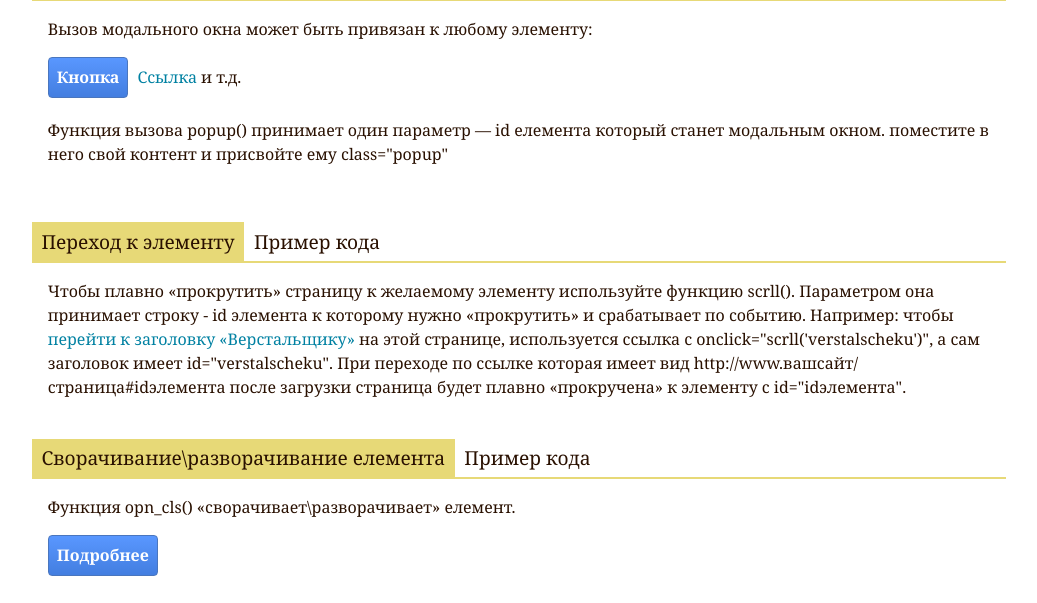
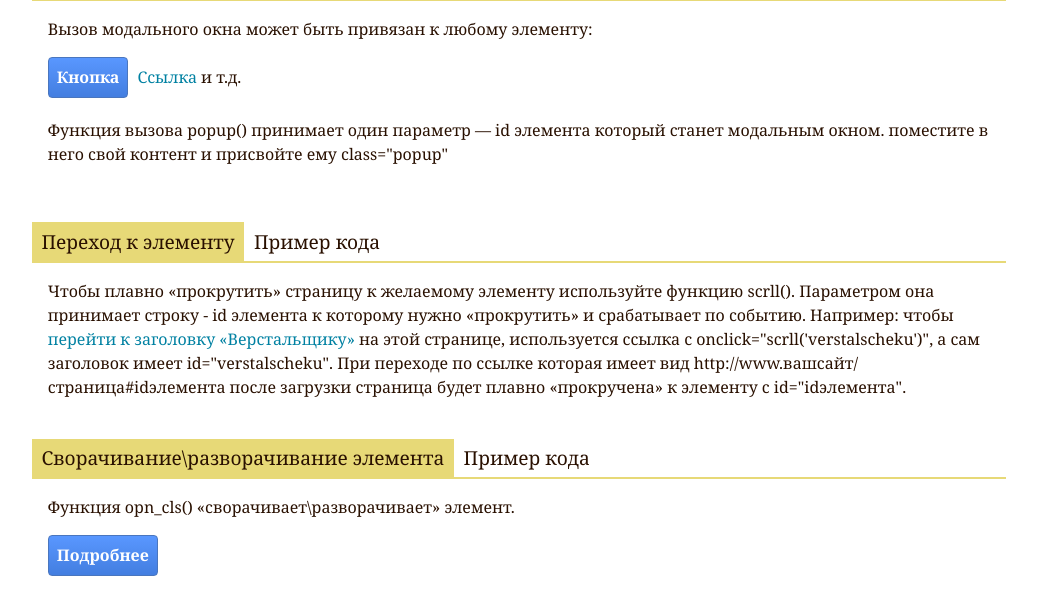
Before and after one commit to kroloburet/TAGRA_CMS, a PHP site: page /database/UI_fraimwork/info.html in a window 1280 px wide. Shown: the part 5162-5765 px from the top of the page, without its empty margins (121-1158 px from the left). Run offline with PHP 8.4, Linux system fonts and the light colour scheme.

Commit message:
Оптимизация кода

```diff
--- a/UI_fraimwork/info.html
+++ b/UI_fraimwork/info.html
@@ -435,7 +435,7 @@ Dolores, aliquid consequuntur harum, quia voluptatem</pre>
         <p>Вызов модального окна может быть привязан к любому элементу:</p>
         <p><button type="button" onclick="popup('pop')">Кнопка</button>
         <a href="#" onclick="popup('pup');return false">Ссылка</a> и т.д.</p>
-        <p>Функция вызова popup() принимает один параметр — id елемента который станет модальным окном. поместите в него свой контент и присвойте ему class="popup"</p>
+        <p>Функция вызова popup() принимает один параметр — id элемента который станет модальным окном. поместите в него свой контент и присвойте ему class="popup"</p>
         <div id="pop" class="popup">
          <h3>Привет!</h3>
          Окно активировано кнопкой.
@@ -486,13 +486,13 @@ assumenda quas qui hic fugiat labore repellendus quos voluptatibus autem dolorem
      </dl>
 
      <dl class="tabs">
-      <dt class="tab_active">Сворачивание\разворачивание елемента</dt>
+      <dt class="tab_active">Сворачивание\разворачивание элемента</dt>
       <dd>
        <div class="tab_content">
-        <p>Функция opn_cls() &laquo;сворачивает\разворачивает&raquo; елемент.</p>
+        <p>Функция opn_cls() &laquo;сворачивает\разворачивает&raquo; элемент.</p>
         <button type="button" onclick="opn_cls('hid_elem')">Подробнее</button>
         <div class="opn_cls" id="hid_elem">
-         Обработчик кнопки запускает функцию opn_cls('hid_elem') в которую передан id елемента который должен сворачиваться\разворачиваться - в данном случае &lt;div id="hid_elem"&gt;. Чтобы елемент был скрыт по умолчанию назначте ему class="opn_cls" или style="display:none".<br>
+         Обработчик кнопки запускает функцию opn_cls('hid_elem') в которую передан id элемента который должен сворачиваться\разворачиваться - в данном случае &lt;div id="hid_elem"&gt;. Чтобы элемент был скрыт по умолчанию назначте ему class="opn_cls" или style="display:none".<br>
          <a href="#" onclick="opn_cls('hid_elem');return false">Скрыть подробности</a>
         </div>
        </div>
--- a/UI_fraimwork/js.js
+++ b/UI_fraimwork/js.js
@@ -123,13 +123,13 @@ function tt(trig,e_hide){
 function scrll(targ){$('body,html').animate({scrollTop:$('#'+targ).offset().top},800);}
 
 //////////////////////////////////////////////////////////////свертывание/развертывание контента
-function opn_cls(el/*id елемента*/){$('#'+el).slideToggle(200);}
+function opn_cls(el/*id элемента*/){$('#'+el).slideToggle(200);}
 
 //////////////////////////////////////////////////////////////лимит ввода символов в поле
 function lim(elm/*this*/,lim/*(число) - лимит символов в поле*/){
  var el=$(elm),//поле
      val=el.val(),//значение поля
-     l=el.next('span.lim').get(0),//существующий елемент счетчика
+     l=el.next('span.lim').get(0),//существующий элемент счетчика
      l_c=$(l).find('.lim_count');//контейнер подсчета в счетчике
  if(!l){//если счетчик еще не создан
   var l_c=$('<i/>',{class:'lim_count',html:parseInt(lim,10)-val.length}),//контейнер подсчета в счетчике
--- a/application/helpers/back/redactor_helper.php
+++ b/application/helpers/back/redactor_helper.php
@@ -63,7 +63,7 @@ var mce_overall_conf={//глобальная конфигурация редак
 //////////////////////////////////////////////////настройки текстового редактора по умолчанию
 tinymce.init(Object.assign({},mce_overall_conf,{
  selector: "#layout_t,#layout_l,#layout_r,#layout_b,#conf_special,#special",
- inline: true//редактор появляется после клика в елементе
+ inline: true//редактор появляется после клика в элементе
 }));
 //////////////////////////////////////////////////////////////////////////////////////инициализация текстового редактора
 $(function(){//готовность DOM
--- a/application/helpers/front/menu_helper.php
+++ b/application/helpers/front/menu_helper.php
@@ -4,9 +4,9 @@ if(!function_exists('display_menu_list')){//вывод меню сайта
  function display_menu_list($list){
   foreach($list as $i){
    echo '<li>'.PHP_EOL;
-   //содержимое елемента списка
+   //содержимое элемента списка
    echo $i['url']?'<a href="'.$i['url'].'" target="'.$i['target'].'">'.$i['title'].'</a>'.PHP_EOL:'<span>'.$i['title'].'</span>'.PHP_EOL;
-   //если есть вложенные елементы
+   //если есть вложенные элементы
    if(isset($i['nodes'])){
     echo '<ul class="sub_menu">'.PHP_EOL;
     display_menu_list($i['nodes']);//рекурсия
--- a/application/views/back/menu_edit_form_view.php
+++ b/application/views/back/menu_edit_form_view.php
@@ -49,7 +49,7 @@ $GLOBALS['menu']=&$menu;
   }
   foreach($list as $v){
    echo '<li>';
-   //содержимое елемента списка
+   //содержимое элемента списка
    $_self=$_blank='';
    $ext_link=$v['url']?'<a href="'.$v['url'].'" target="_blank" class="fa-external-link" title="Перейти на страницу"></a>&nbsp;&nbsp;':'<i class="fa-external-link gray"></i>&nbsp;&nbsp;';
    $eye=$v['public']=='on'?'fa-eye green':'fa-eye-slash red';
@@ -118,7 +118,7 @@ $GLOBALS['menu']=&$menu;
          </form>
         </div>
         ';
-   if(isset($v['nodes'])){//если есть вложенные елементы
+   if(isset($v['nodes'])){//если есть вложенные элементы
     echo '<ul>';
     get_menu_tree($v['nodes']);//рекурсия
     echo '</ul>';
--- a/scripts/back/overall_js.js
+++ b/scripts/back/overall_js.js
@@ -19,7 +19,7 @@ $(function(){//готовность DOM
 });//готовность DOM
 
 ////////////////////////////////////////////////превью изображения по url из поля
-function img_prev(targ,input){//превью изображения по url из поля input, по событию на елементе targ
+function img_prev(targ,input){//превью изображения по url из поля input, по событию на элементе targ
  var self=targ,
      e=$('#'+input),
      prev=$(targ).next('.tt');
```
